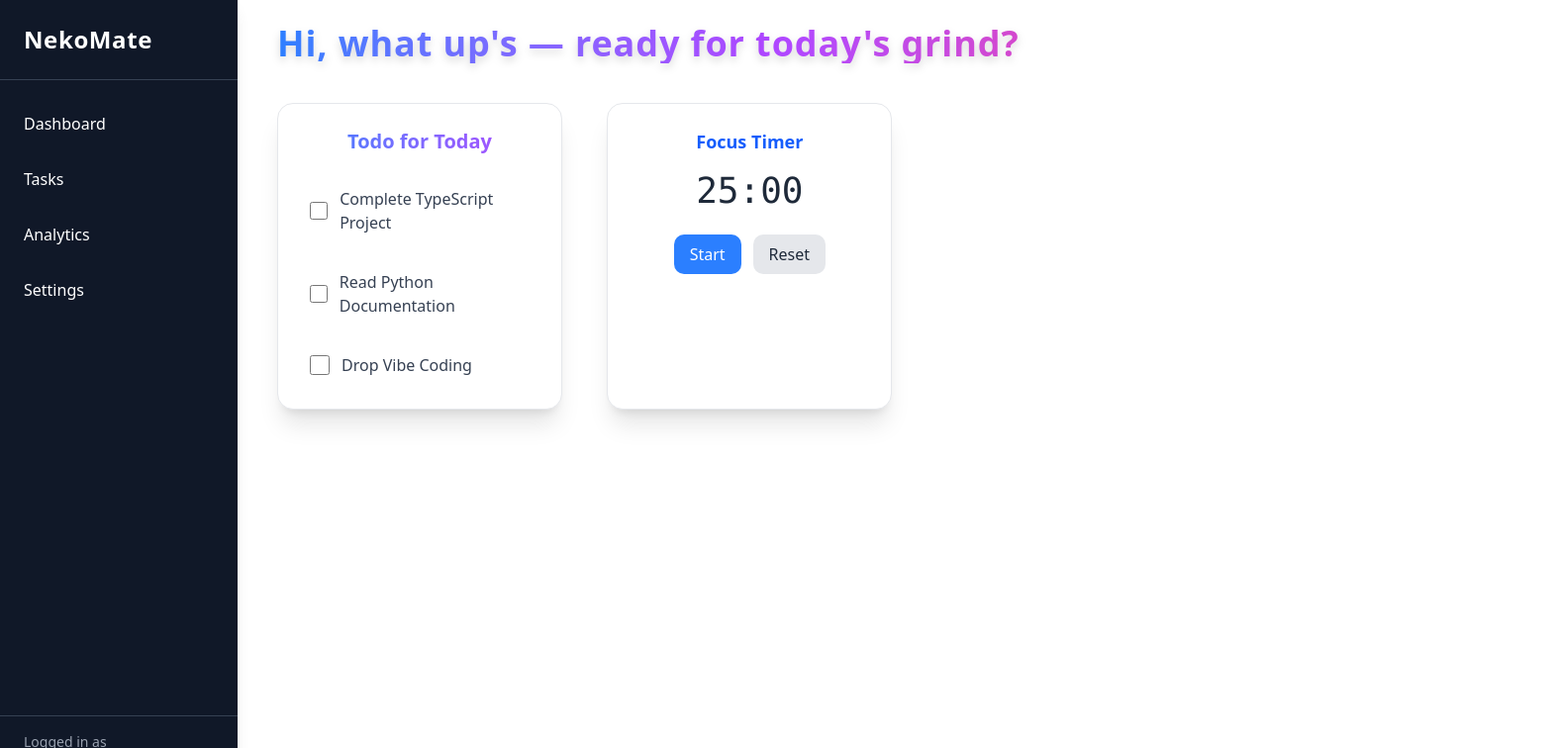
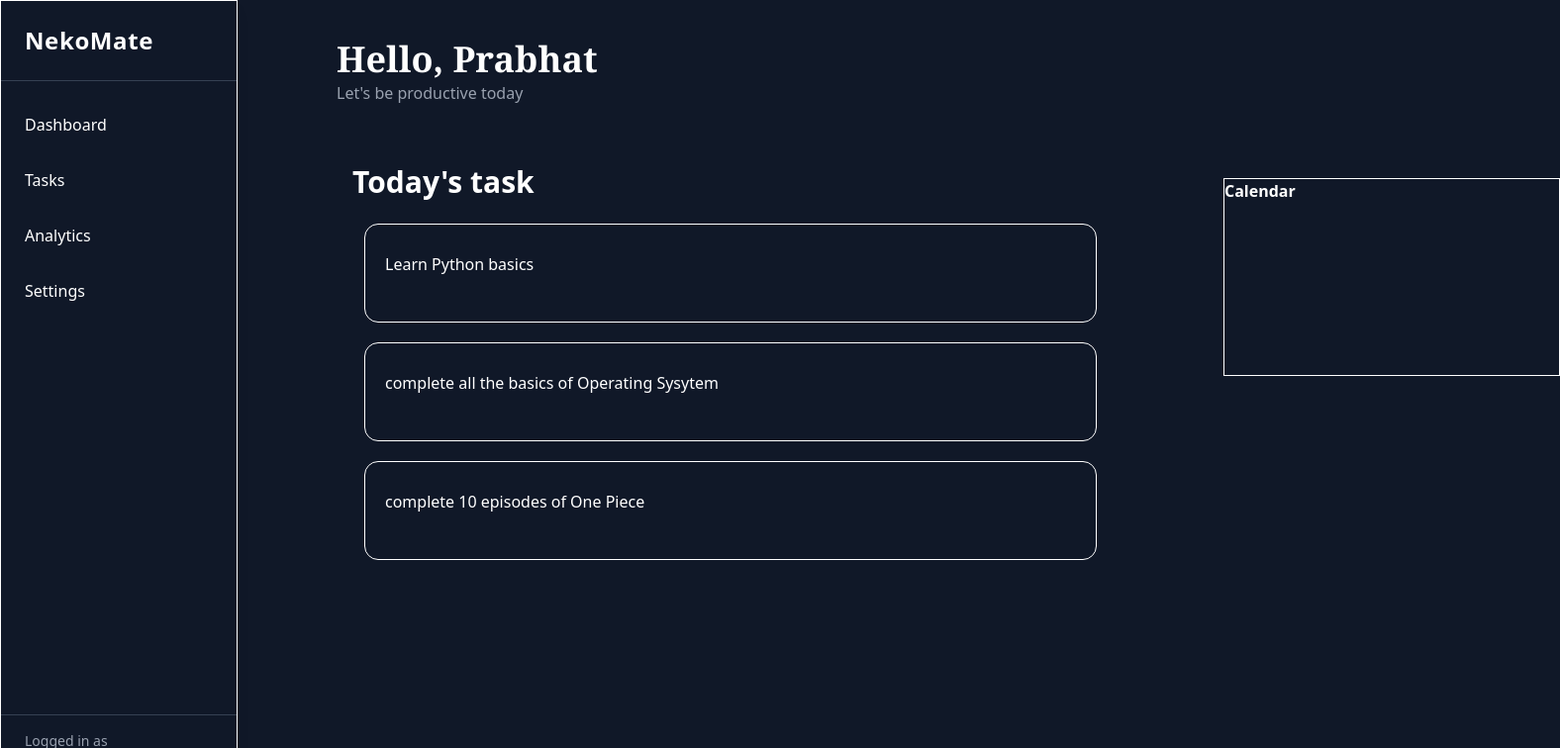
Before and after one commit to 23-prabhat/studyBuddy, a React (Vite) app in the folder NekoMate/: page / in a window 1280 px wide. Shown: the top 756 px of the page at 99% size, 1576 px wide, since content can reach past the window. Built offline with nearby package versions, Linux system fonts and the light colour scheme.

Commit message:
changes in dashboard

```diff
--- a/NekoMate/index.html
+++ b/NekoMate/index.html
@@ -1,5 +1,5 @@
 <!doctype html>
-<html lang="en">
+<html lang="en" class="bg-gray-900">
   <head>
     <meta charset="UTF-8" />
     <link rel="icon" type="image/svg+xml" href="/vite.svg" />
--- /dev/null
+++ b/NekoMate/src/DashboardComponents/Calendar.tsx
@@ -0,0 +1,13 @@
+
+
+
+export default function Calendar2(){
+    return (
+        <div className=" border border-white w-85 h-50 my-35 space-y-6 ">
+            <div>
+                <h1 className="font-semibold text-white "> Calendar </h1>
+            </div>
+
+        </div>
+    )
+}
--- a/NekoMate/src/DashboardComponents/SideBar.tsx
+++ b/NekoMate/src/DashboardComponents/SideBar.tsx
@@ -1,6 +1,6 @@
 export default function SideBar() {
   return (
-    <div className="h-screen w-60 bg-gray-900 text-white flex flex-col shadow-lg">
+    <div className="h-screen w-60 text-white flex flex-col shadow-lg border border-white">
       {/* Logo / Title */}
       <div className="px-6 py-6 text-2xl font-bold tracking-wide border-b border-gray-700">
         NekoMate
--- /dev/null
+++ b/NekoMate/src/DashboardComponents/Task.tsx
@@ -0,0 +1,18 @@
+export default function Task(){
+    return (
+        <div className="text-white space-y-6">
+            <h1 className="font-sans font-semibold mx-4 text-3xl">Today's task</h1>
+            <div className="font-sans space-y-5 mx-7">
+               <div className="flex border border-white w-185 h-25 rounded-xl">
+                  <p className="mx-5 my-7"> Learn Python basics </p>
+               </div>
+               <div className="border border-white w-185 h-25 rounded-xl">
+                  <p className="mx-5 my-7"> complete all the basics of Operating Sysytem</p>
+               </div>
+               <div className="border border-white w-185 h-25 rounded-xl">
+                  <p className="mx-5 my-7"> complete 10 episodes of One Piece</p>
+               </div>
+            </div>
+        </div>
+    )
+}
--- a/NekoMate/src/DashboardComponents/Timercard.tsx
+++ /dev/null
@@ -1,63 +0,0 @@
-"use client"
-import React, { useState, useEffect } from "react"
-
-const TimerCard: React.FC = () => {
-  // State types inferred automatically, but explicit typing for clarity
-  const [time, setTime] = useState<number>(1500) // 25 minutes = 1500s
-  const [isRunning, setIsRunning] = useState<boolean>(false)
-
-  useEffect(() => {
-    let interval: ReturnType<typeof setInterval> | undefined
-
-    if (isRunning && time > 0) {
-      interval = setInterval(() => {
-        setTime((prev) => prev - 1)
-      }, 1000)
-    }
-
-    return () => {
-      if (interval) clearInterval(interval)
-    }
-  }, [isRunning, time])
-
-  // format mm:ss
-  const formatTime = (t: number): string => {
-    const minutes: string = Math.floor(t / 60).toString().padStart(2, "0")
-    const seconds: string = (t % 60).toString().padStart(2, "0")
-    return `${minutes}:${seconds}`
-  }
-
-  return (
-    <div className="border border-gray-200 rounded-2xl p-6 shadow-xl w-72 bg-white hover:shadow-2xl transition">
-      <h2 className="text-lg font-bold text-center text-blue-600 mb-4">
-        Focus Timer
-      </h2>
-
-      {/* Timer Display */}
-      <div className="text-4xl font-mono text-center mb-6 text-gray-800">
-        {formatTime(time)}
-      </div>
-
-      {/* Buttons */}
-      <div className="flex justify-center space-x-3">
-        <button
-          onClick={() => setIsRunning((prev) => !prev)}
-          className="px-4 py-2 rounded-lg bg-blue-500 text-white hover:bg-blue-600 transition"
-        >
-          {isRunning ? "Pause" : "Start"}
-        </button>
-        <button
-          onClick={() => {
-            setIsRunning(false)
-            setTime(1500)
-          }}
-          className="px-4 py-2 rounded-lg bg-gray-200 text-gray-800 hover:bg-gray-300 transition"
-        >
-          Reset
-        </button>
-      </div>
-    </div>
-  )
-}
-
-export default TimerCard
--- a/NekoMate/src/DashboardComponents/TodoCard.tsx
+++ /dev/null
@@ -1,45 +0,0 @@
-function TodoCard() {
-  return (
-    <div className="border border-gray-200 rounded-2xl p-6 shadow-xl w-72 h-auto bg-white hover:shadow-2xl transition duration-300">
-      {/* Header */}
-      <div className="mb-6">
-        <h2 className="text-xl font-bold text-center bg-gradient-to-r from-blue-500 to-purple-500 bg-clip-text text-transparent">
-          Todo for Today
-        </h2>
-      </div>
-
-      {/* Todo List */}
-      <ul className="space-y-5">
-        <li className="flex items-center space-x-3 hover:bg-gray-200 p-2 rounded-lg transition">
-          <input
-            type="checkbox"
-            className="h-5 w-5 rounded border-gray-400 text-blue-500 focus:ring-blue-400"
-          />
-          <span className="text-gray-700 font-medium">
-            Complete TypeScript Project
-          </span>
-        </li>
-
-        <li className="flex items-center space-x-3 hover:bg-gray-200 p-2 rounded-lg transition">
-          <input
-            type="checkbox"
-            className="h-5 w-5 rounded border-gray-400 text-blue-500 focus:ring-blue-400"
-          />
-          <span className="text-gray-700 font-medium">
-            Read Python Documentation
-          </span>
-        </li>
-
-        <li className="flex items-center space-x-3 hover:bg-gray-200 p-2 rounded-lg transition">
-          <input
-            type="checkbox"
-            className="h-5 w-5 rounded border-gray-400 text-blue-500 focus:ring-blue-400"
-          />
-          <span className="text-gray-700 font-medium">Drop Vibe Coding</span>
-        </li>
-      </ul>
-    </div>
-  );
-}
-
-export default TodoCard;
--- a/NekoMate/src/Pages/Dashboard.tsx
+++ b/NekoMate/src/Pages/Dashboard.tsx
@@ -1,31 +1,27 @@
+import Calendar2 from "@/DashboardComponents/Calendar";
 import SideBar from "@/DashboardComponents/SideBar";
-import TimerCard from "@/DashboardComponents/Timercard";
-import TodoCard from "@/DashboardComponents/TodoCard";
+import Task from "@/DashboardComponents/Task";
 
-export default function Dashboard() {
+export default function Dashboard(){
+
+
   return (
-    <div className="flex">
-      {/* Sidebar */}
-      <div className="w-1/5">
+
+  <div className="flex grid-cols-3 space-x-25 h-screen bg-gray-900">
+     <div>
         <SideBar />
       </div>
+      <div className="my-10">
+         <h1 className="text-4xl font-serif text-white font-bold">Hello, Prabhat</h1>
+         <p className="text-gray-400 mt-0.5">Let's be productive today</p>
+         <div className="mt-15">
+            <Task />
+         </div>
+      </div>
+      <div className="my-10">
+          <Calendar2 />
+      </div>
+      </div>
 
-      {/* Main Content */}
-      <div className="flex-1 p-6">
-        <h1
-          className="text-4xl font-extrabold mb-8
-                     bg-gradient-to-r from-blue-500 via-purple-500 to-pink-500
-                     bg-clip-text text-transparent
-                     drop-shadow-lg tracking-wide"
-        >
-          Hi, what up's — ready for today's grind?
-        </h1>
-
-        <div className="my-10 grid grid-cols-3 gap-6">
-          <TodoCard />
-          <TimerCard />
-        </div>
-      </div>
-    </div>
-  );
+  )
 }
```
